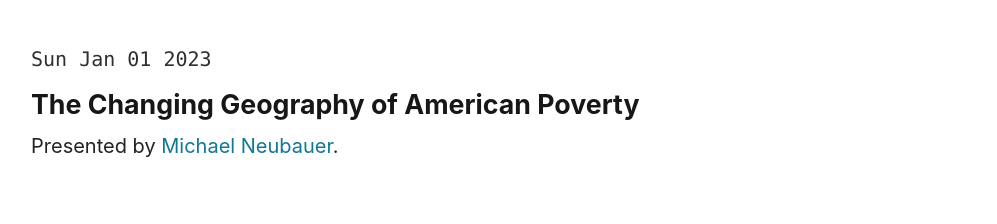
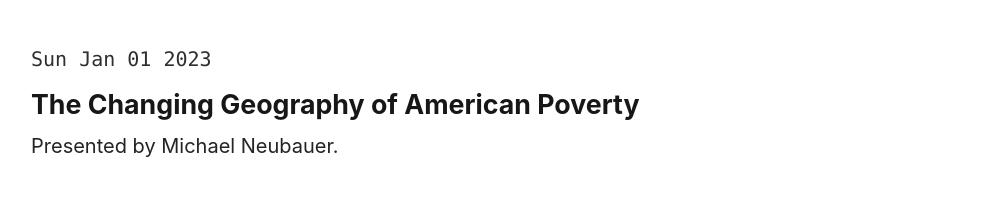
Before and after one commit to kylebutts/RUSH-Website, an Astro site: page /schedule in a window 1280 px wide. Shown: the part 1405-1629 px from the top of the page, without its empty margins (133-1130 px from the left). Built offline with nearby package versions, Linux system fonts and the light colour scheme; Astro itself is replaced by a stand-in of ours; a web font is replaced by a local one.

Commit message:
Fix non-href'd author name color

```diff
--- a/src/components/WorkshopItem.astro
+++ b/src/components/WorkshopItem.astro
@@ -25,7 +25,7 @@ let datetime = new Date(day);
       <p class="mt-1 text-size-0 leading-7 text-mine-shaft-700">
         Presented by {
           presenter_href === "" ?
-          <span class="text-alice-500">{presenter}</span> :
+          <span class="">{presenter}</span> :
           <a class="text-alice-500 underline" href={presenter_href}>{presenter}</a>
         }. {
           coauthors != "" && (<Fragment set:html={coauthors}></Fragment>)
```
